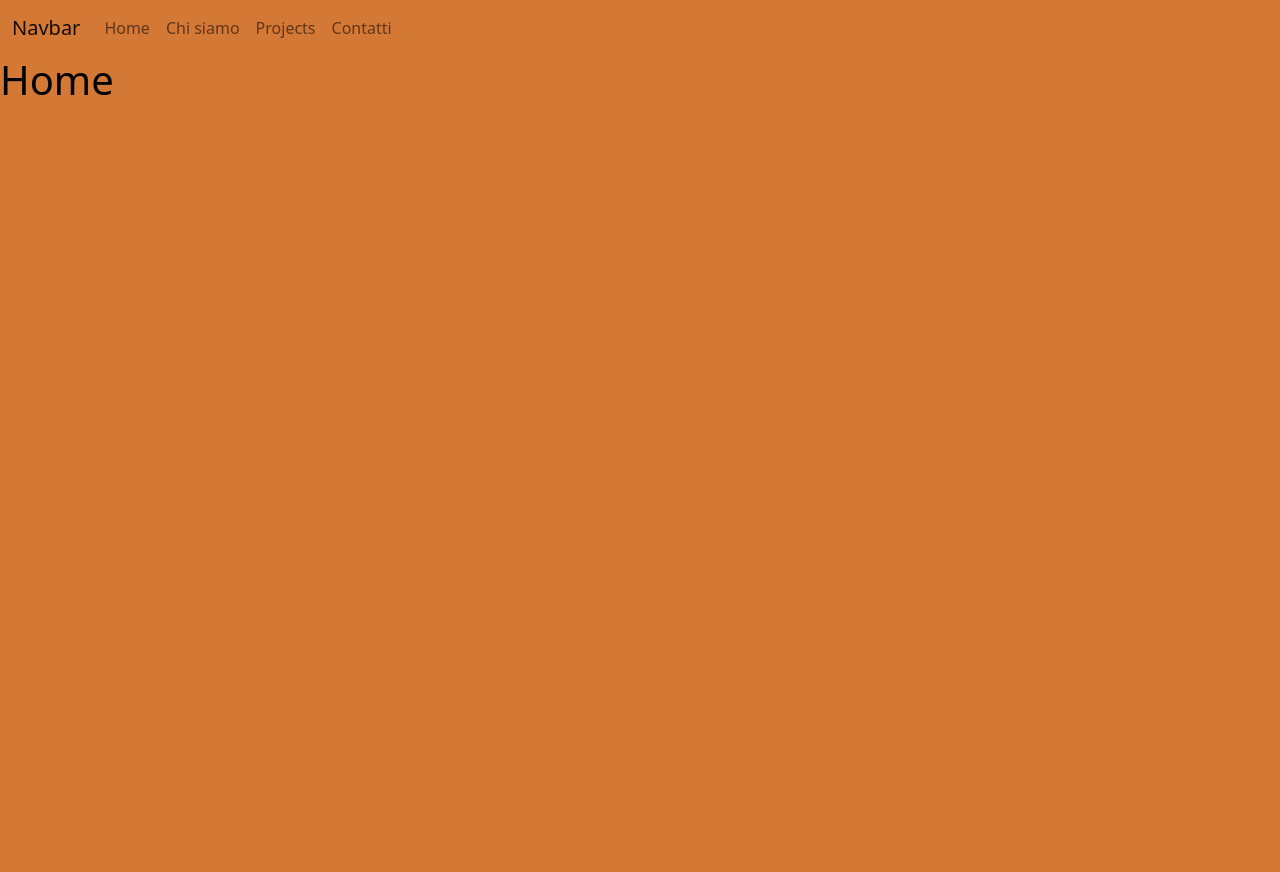
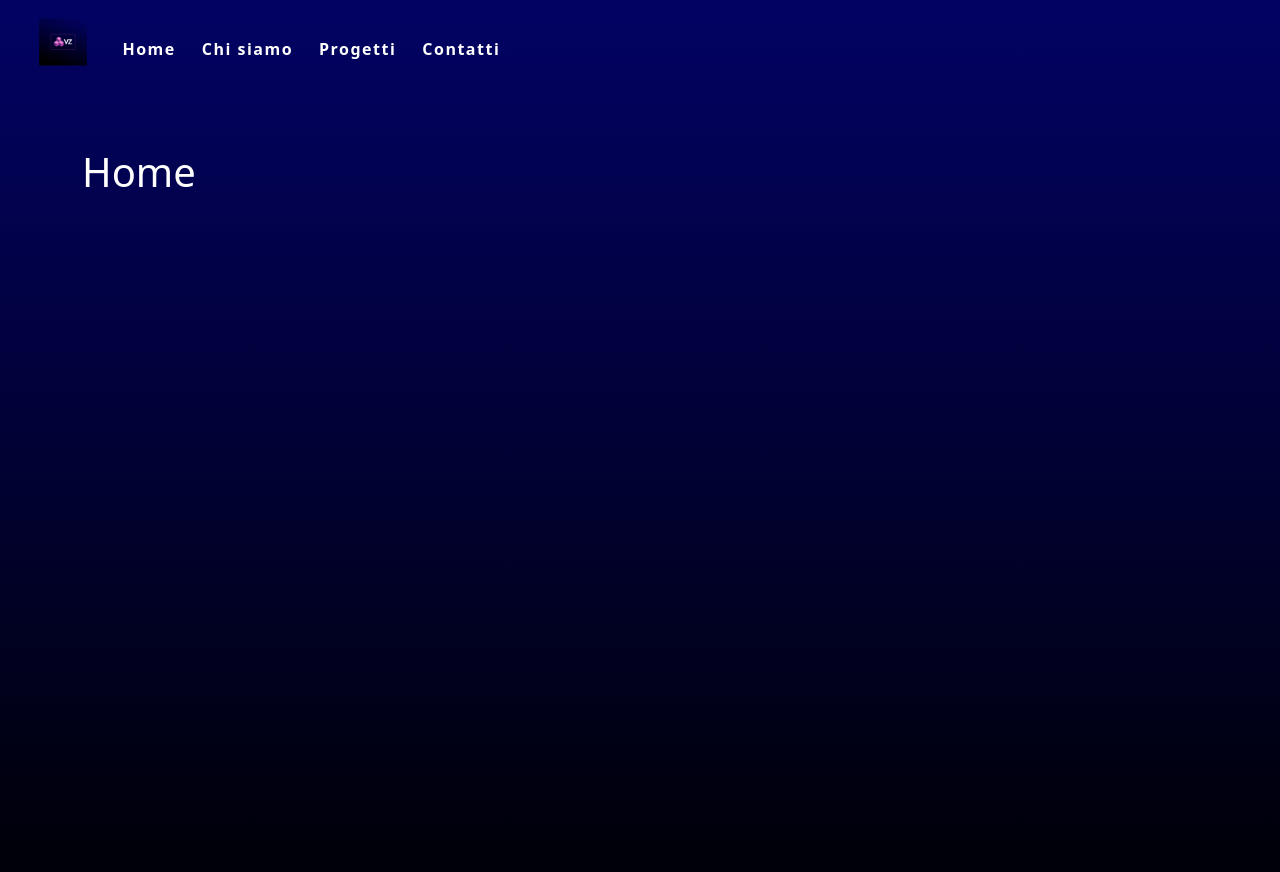
Before and after one commit to ValentinaZussino/laravel-vue-router, a Vue app: page / in a window 1280 px wide. Shown: the top 872 px of the page. Before the commit the page ends 800 px from the top, so only its background shows below. Built offline with nearby package versions, Linux system fonts and the light colour scheme.

Commit message:
continuazione layout

```diff
--- a/src/App.vue
+++ b/src/App.vue
@@ -6,7 +6,10 @@
       <li v-for="(project,i) in projects" :key="i">{{ project.title }}</li>
     </ul>
   </div> -->
-  <router-view></router-view>
+  <main>
+    <router-view></router-view>
+  </main>
+
 </template>
 
 <script>
--- a/src/assets/styles/main.scss
+++ b/src/assets/styles/main.scss
@@ -8,8 +8,9 @@ $fa-font-path: '../webfonts';
 
 @import 'bootstrap/scss/bootstrap';
 
-body{
-    background-color: rgb(212, 120, 54);
+body {
+    background: linear-gradient(rgb(2, 2, 100), black) ;
+    background-repeat: no-repeat;
     color: black;
 }
 
@@ -17,6 +18,25 @@ img {
     max-width: 100%;
 }
 
+a {
+    text-decoration: none;
+}
+main {
+    height: 100vh;
+}
+h1, h2 {
+    color: white;
+}
+
+.vz_btn_violet {
+    background-color: $vz_violet;
+    color: white;
+
+    &:hover {
+        background-color: $vz_pink;
+    }
+}
+
 .vz-card-body{
     height: 230px;
     padding: 20px 25px;
--- a/src/assets/styles/partials/_variables.scss
+++ b/src/assets/styles/partials/_variables.scss
@@ -0,0 +1,3 @@
+$vz_blue: rgb(2, 2, 100);
+$vz_pink: rgb(244, 135, 210);
+$vz_violet: rgb(111, 50, 132);
--- a/src/components/ContactForm.vue
+++ b/src/components/ContactForm.vue
@@ -22,7 +22,7 @@
                     {{ error }}
                 </p>
             </div>
-            <button class="btn btn-lg btn-primary text-white" type="submit" :disabled="loading">{{loading ? 'Sending...' : 'Send'}}</button>
+            <button class="btn btn-lg vz_btn_violet text-white" type="submit" :disabled="loading">{{loading ? 'Sending...' : 'Send'}}</button>
         </form>
     </div>
 </template>
--- a/src/components/HeaderComponent.vue
+++ b/src/components/HeaderComponent.vue
@@ -1,15 +1,17 @@
 <template>
     <header>
-        <nav class="navbar navbar-expand-lg bg-body-tertiary">
+        <nav class="navbar navbar-expand-lg">
             <div class="container-fluid">
-                <a class="navbar-brand" href="#">Navbar</a>
+                <div class="vz-logo">
+                    <a class="navbar-brand" href="#"><img src="../../public/images/mstile-150x150.png" alt=""></a>
+                </div>
                 <button class="navbar-toggler" type="button" data-bs-toggle="collapse" data-bs-target="#navbarSupportedContent" aria-controls="navbarSupportedContent" aria-expanded="false" aria-label="Toggle navigation">
                     <span class="navbar-toggler-icon"></span>
                 </button>
-                    <div class="collapse navbar-collapse" id="navbarSupportedContent">
-                    <ul class="navbar-nav me-auto mb-2 mb-lg-0">
-                        <li class="nav-item" v-for="(item, index) in menuItems" :key="index">
-                                <router-link :to="{name : item.routeName}" class="nav-link">
+                <div class="collapse navbar-collapse h-100" id="navbarSupportedContent">
+                    <ul class="navbar-nav me-auto mb-2 mb-lg-0 h-100">
+                        <li class="nav-item h-100" v-for="(item, index) in menuItems" :key="index">
+                            <router-link :to="{name : item.routeName}" class="nav-link">
                             {{ item.label }}
                             </router-link>
                         </li>
@@ -35,7 +37,7 @@
                         routeName: 'about'
                     },
                     {
-                        label: 'Projects',
+                        label: 'Progetti',
                         routeName: 'projects'
                     },
                     {
@@ -49,5 +51,39 @@
 </script>
 
 <style lang="scss" scoped>
+@use '../assets/styles/partials/variables' as *;
+header {
+    height: 100px;;
 
+    nav {
+        height: 100%;
+        background-color:transparent;
+
+        .vz-logo{
+            display: flex;
+            justify-content: center;
+            align-items: center;
+            width: 8vw;
+
+            a {
+                margin: 0;
+                padding: 0;
+            }
+        }
+
+        ul li .nav-link{
+            height: 100%;
+            color: white;
+            font-weight: bold;
+            letter-spacing: 1.5px;
+            margin-right: 10px;
+            border-bottom: 2px solid transparent;
+
+            &:hover {
+                color: $vz_pink;
+                border-bottom: 2px solid $vz_pink;
+            }
+        }
+    }
+}
 </style>
--- a/src/pages/AboutComponent.vue
+++ b/src/pages/AboutComponent.vue
@@ -1,7 +1,7 @@
 <template>
-    <div>
+    <section class="container mt-5">
         <h1>About</h1>
-    </div>
+    </section>
 </template>
 
 <script>
--- a/src/pages/ContactsComponent.vue
+++ b/src/pages/ContactsComponent.vue
@@ -1,5 +1,5 @@
 <template>
-    <section class="container">
+    <section class="container my-5">
         <div class="row">
             <div class="col-12">
                 <h1>Contatti</h1>
--- a/src/pages/HomePage.vue
+++ b/src/pages/HomePage.vue
@@ -1,7 +1,7 @@
 <template>
-    <div>
+    <section class="container my-5">
         <h1>Home</h1>
-    </div>
+    </section>
 
 </template>
 
--- a/src/pages/Projects.vue
+++ b/src/pages/Projects.vue
@@ -1,7 +1,7 @@
 <template>
     <section class="container my-5">
         <h1>Lista dei progetti</h1>
-        <div class="row">
+        <div class="row mb-5">
             <div class="col-12 col-md-4 mt-4" v-for="(project, i) in projects" :key="i">
                 <div class="card h-100" style="width: 18rem;">
                     <img v-if="project.cover_image" :src="`${store.imagBasePath}${project.cover_image}`" class="card-img-top" :alt="project.title">
@@ -11,14 +11,14 @@
                         <div>
                             <p class="card-text">{{ truncateContent(project.description) }}</p>
                         </div>
-                        <router-link class="btn btn-info mt-2" :to="{name: 'single-project', params:{slug: project.slug}}">
+                        <router-link class="btn vz_btn_violet mt-2" :to="{name: 'single-project', params:{slug: project.slug}}">
                         Vedi il progetto
                         </router-link>
                     </div>
                 </div>
             </div>
         </div>
-        <nav aria-label="Page navigation example" class="mt-3">
+        <nav aria-label="Page navigation example" class="">
             <ul class="pagination">
                 <li class="page-item"><a class="page-link" href="#" @click="previous">Precedente</a></li>
                 <li class="page-item" v-for="n in lastPage"><a class="page-link" @click="getProjects(n)">{{n}}</a></li>
--- a/src/pages/SingleProject.vue
+++ b/src/pages/SingleProject.vue
@@ -1,12 +1,12 @@
 <template>
-    <section v-if="project" class="container mt-5">
+    <section v-if="project" class="container mt-5" id="single-project">
             <h2 class="text-uppercase">{{ project.title }}</h2>
             <div class="w-50 h-50 my-3">
                 <img v-if="project.cover_image" :src="`${store.imagBasePath}${project.cover_image}`" alt="">
                 <img v-else src="https://via.placeholder.com/1200x840/DDDDDD/444444?text=VZ+Portfolio" alt="C/O https://placeholder.com/">
             </div>
             <div>
-                <div v-if="project.type">
+                <div v-if="project.type ">
                     <span class="fw-bold">Workflow: </span><span>{{ project.type.workflow }}</span>
                 </div>
                 <div v-if="project.devlangs && project.devlangs.length > 0">
@@ -16,7 +16,7 @@
                     <p> <span class="fw-bold">Description:</span> <br> {{ project.description }}</p>
                 </div>
             </div>
-            <router-link class="btn btn-info mt-2" :to="{name: 'projects'}">
+            <router-link class="btn vz_btn_violet mt-2" :to="{name: 'projects'}">
             Torna ai progetti
             </router-link>
     </section>
@@ -54,5 +54,8 @@ import {store} from '../store';
 </script>
 
 <style lang="scss" scoped>
-
+@use '../assets/styles/partials/variables' as *;
+#single-project {
+    color: white;
+}
 </style>
```
Also changed, not shown: public/images/mstile-150x150.png (added).
